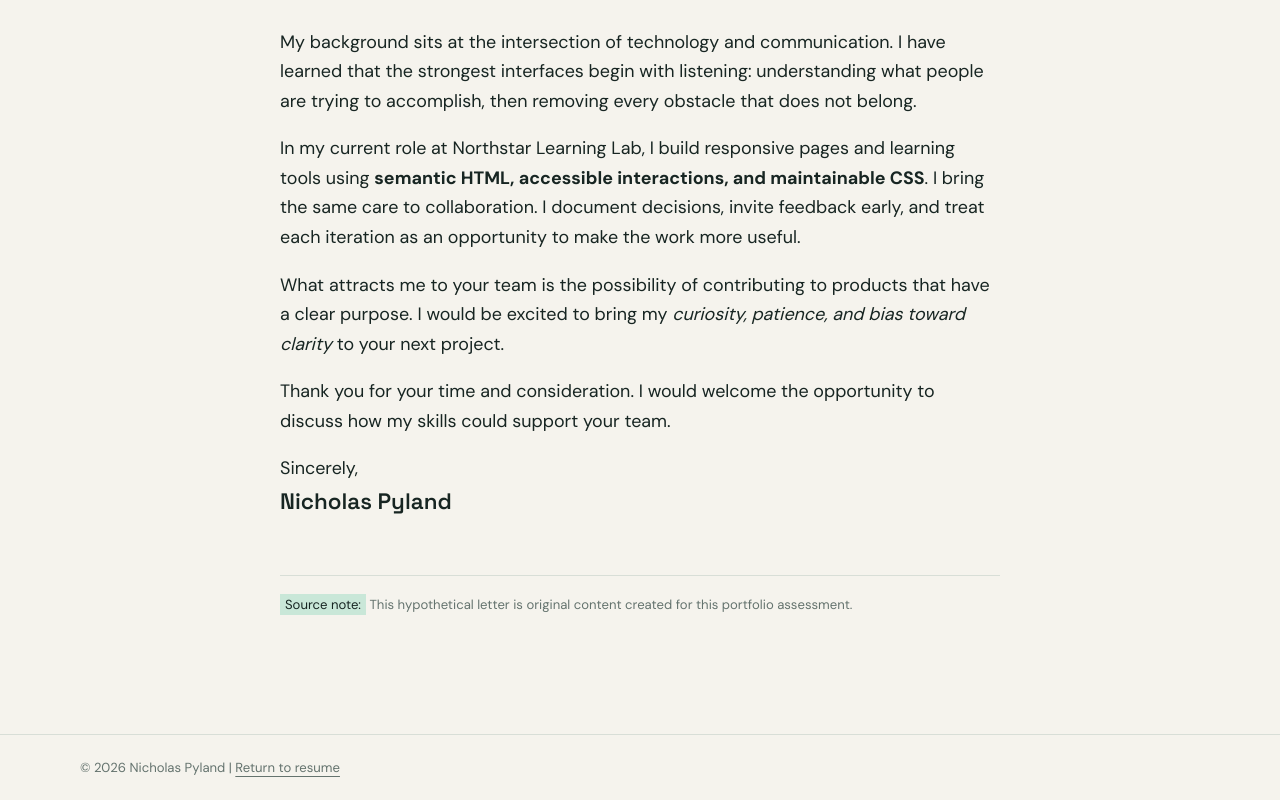
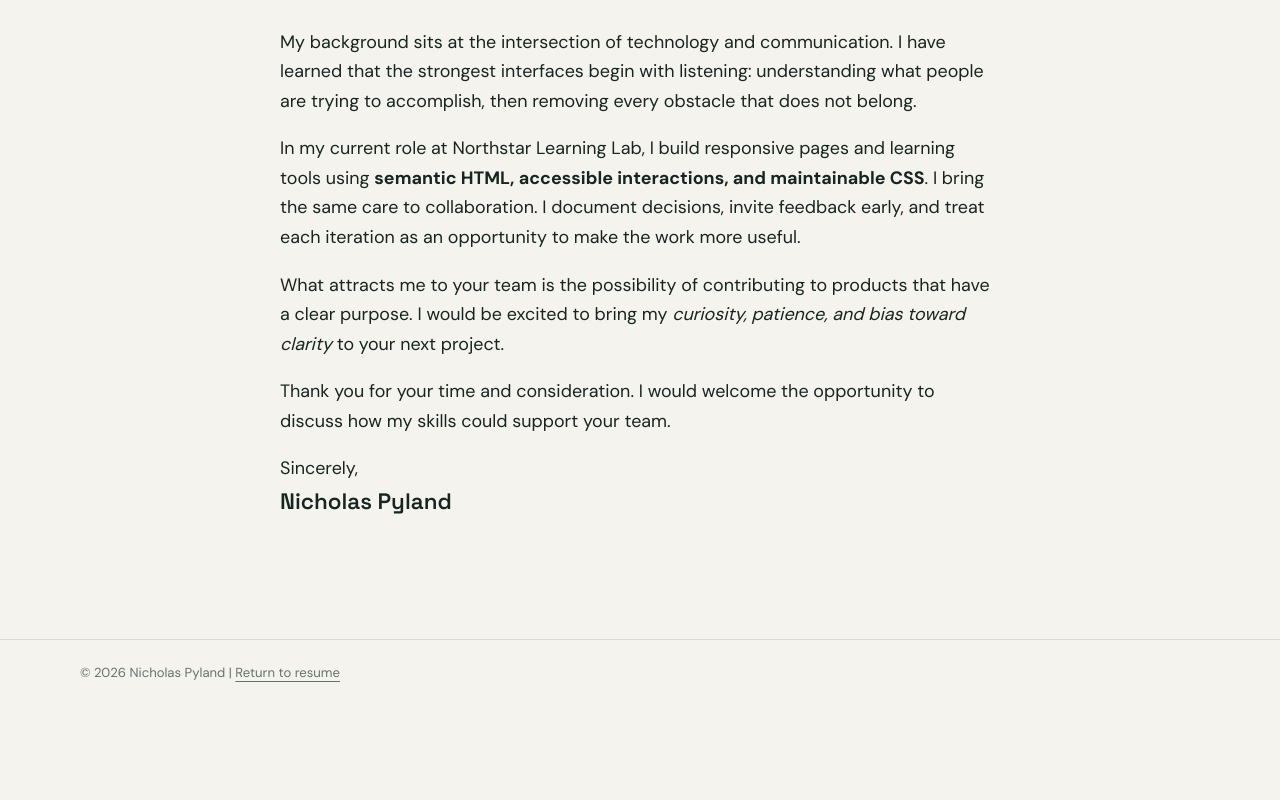
Before and after one commit to Solar46/cv, a plain HTML site: page cover-letter.html in a window 1280 px wide. Shown: the part 495-1295 px from the top of the page. After the commit the page ends 1201 px from the top, so only its background shows below. Drawn offline with Linux system fonts and the light colour scheme.

Commit message:
Remove cover letter source note

```diff
--- a/cover-letter.html
+++ b/cover-letter.html
@@ -5,5 +5,6 @@
 	<header class="site-header"><div class="shell header-inner"><a class="brand" href="index.html">NP<span>.</span></a><nav aria-label="Primary navigation"><a href="index.html">Resume</a><a class="active" href="cover-letter.html">Cover Letter</a><a href="career-goals.html">Career Goals</a></nav></div></header>
 	<main class="shell page-wrap letter-page"><section class="letter-hero"><p class="eyebrow">A note of intent</p><h1>Dear Hiring Team,</h1><p class="lead">I am writing to express my interest in a front-end development opportunity where careful thinking and human-centered design are valued.</p></section><hr><article class="letter-body"><p>My background sits at the intersection of technology and communication. I have learned that the strongest interfaces begin with listening: understanding what people are trying to accomplish, then removing every obstacle that does not belong.</p><p>In my current role at Northstar Learning Lab, I build responsive pages and learning tools using <strong>semantic HTML, accessible interactions, and maintainable CSS</strong>. I bring the same care to collaboration. I document decisions, invite feedback early, and treat each iteration as an opportunity to make the work more useful.</p><p>What attracts me to your team is the possibility of contributing to products that have a clear purpose. I would be excited to bring my <em>curiosity, patience, and bias toward clarity</em> to your next project.</p><p>Thank you for your time and consideration. I would welcome the opportunity to discuss how my skills could support your team.</p><p>Sincerely,<br><span class="signature">Nicholas Pyland</span></p><p class="source-note"><mark>Source note:</mark> This hypothetical letter is original content created for this portfolio assessment.</p></article></main>
 	<footer class="site-footer"><div class="shell"><p>&copy; 2026 Nicholas Pyland <span>|</span> <a href="index.html">Return to resume</a></p></div></footer>
+	<script>document.querySelector('.source-note').remove();</script>
 </body>
 </html>
```
